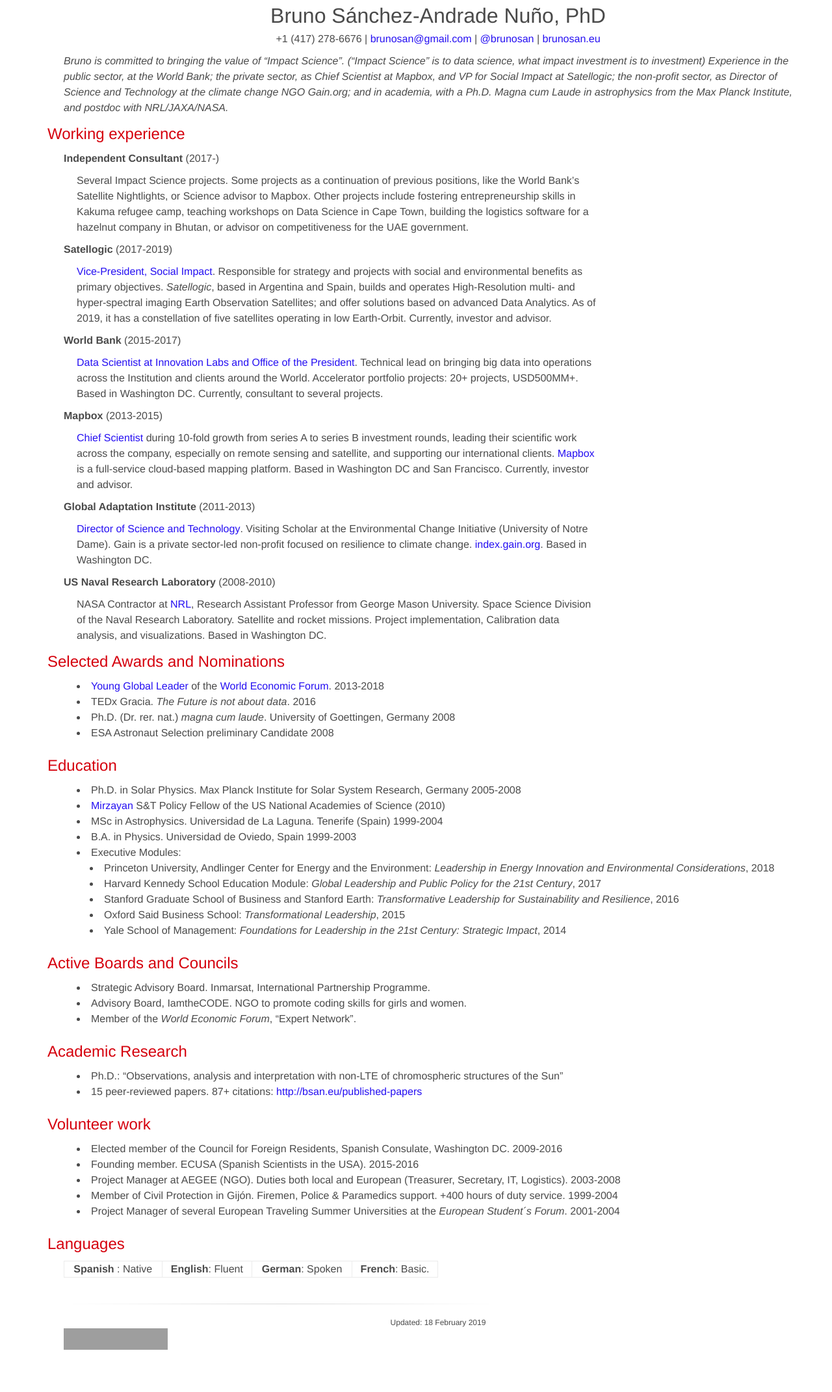
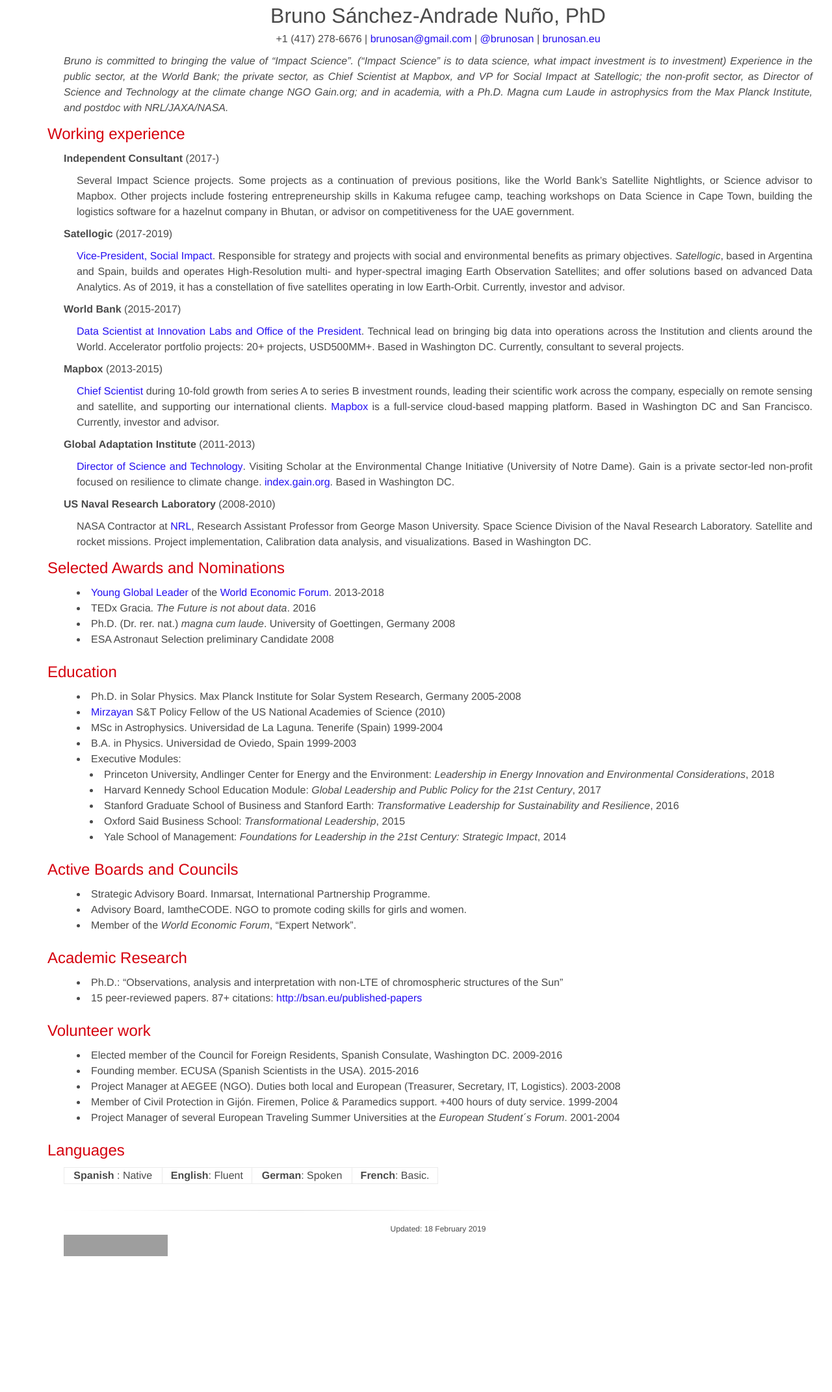
Before and after one commit to brunosan/cv, a Jekyll site: the page built from index.md, in a window 1280 px wide. Shown: the whole page at 65% size. Built offline with Jekyll 4.4.1, drawn with Linux system fonts in a browser that asks for light colours; after the commit the page ends 1998 px from its top, so only the background shows below that; grey boxes are pictures that could not be loaded.

Commit message:
Full bleed, justified.

```diff
--- a/stylesheets/stylesheet.css
+++ b/stylesheets/stylesheet.css
@@ -182,6 +182,7 @@
 p {
   font-weight: 300;
   margin-bottom: 10px;
+	text-align: justify;
 }
 
 a {
@@ -196,7 +197,6 @@
   border-left: 10px ;
   margin-bottom: 10px;
   padding: 0 0 0 20px;
-  width: 70%;
 }
 
 ul li {
```
